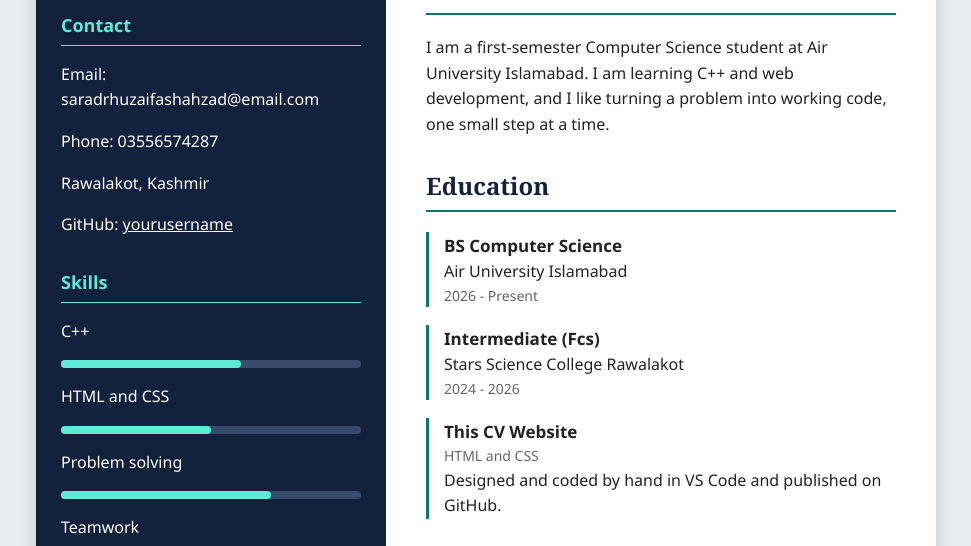
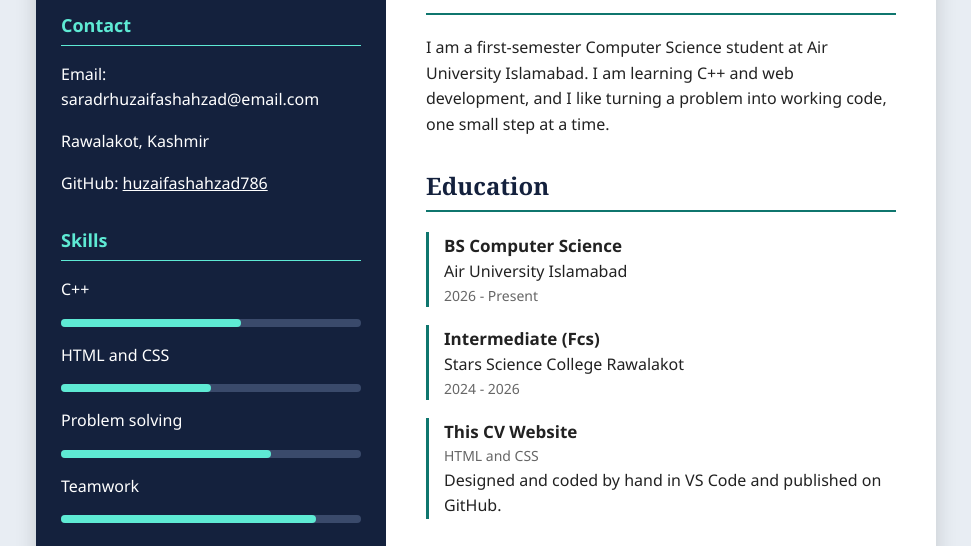
Before and after one commit to HuzaifaShahzad786/my-cv, a plain HTML site: page index.html in a window 1280 px wide. Shown: the part 222-768 px from the top of the page, without its empty margins (154-1125 px from the left). Drawn offline with Linux system fonts and the light colour scheme.

Commit message:
Update CV details

```diff
--- a/index.html
+++ b/index.html
@@ -4,7 +4,7 @@
   <meta charset="UTF-8">
   <!-- This line makes the page fit properly on a phone -->
   <meta name="viewport" content="width=device-width, initial-scale=1">
-  <title>Your Name | CV</title>
+  <title>Huzaifa Shahzad | CV</title>
 
   <style>
     /* ---------- 1. Page basics ---------- */
@@ -131,9 +131,8 @@
 
       <h2>Contact</h2>
       <p>Email: saradrhuzaifashahzad@email.com</p>
-      <p>Phone: 03556574287</p>
       <p>Rawalakot, Kashmir</p>
-      <p>GitHub: <a href="https://github.com/yourusername">yourusername</a></p>
+      <p>GitHub: <a href="https://github.com/huzaifashahzad786">huzaifashahzad786</a></p>
 
       <h2>Skills</h2>
       <p>C++</p>
```
